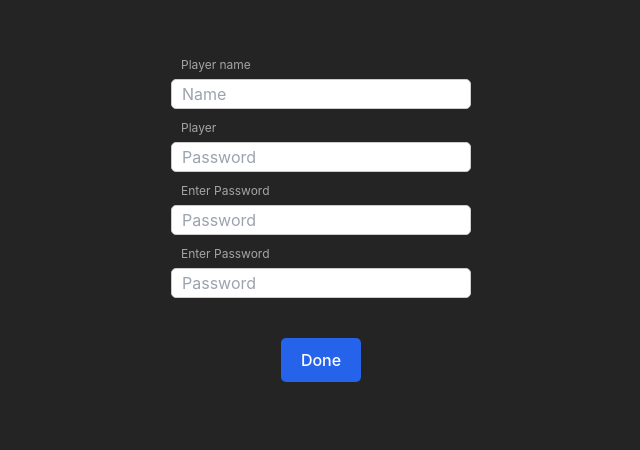
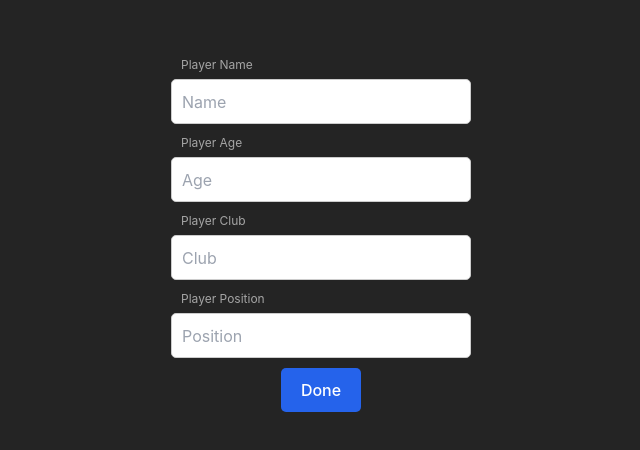
Before and after one commit to LennyMalcolm0/Firebase-practice, a React (Vite) app: page /add-player in a window 1280 px wide. Shown: the part 166-616 px from the top of the page, without its empty margins (319-959 px from the left). Built offline with nearby package versions, Linux system fonts and the light colour scheme; no server answers.

Commit message:
Completed Add Players page

```diff
--- a/src/App.css
+++ b/src/App.css
@@ -99,6 +99,8 @@ form {
 
 .form-input {
   display: block;
+  height: 45px;
+  width: 300px;
   margin-bottom: 10px;
   padding: 10px;
   width: 300px;
@@ -107,10 +109,9 @@ form {
   font-size: 16px;
 }
 
-.form-submit, .logout {
+.form-submit, .button {
   width: fit-content;
   padding: 10px 20px;
-  margin: 30px 0;
   background-color: #2563EB;
   border: none;
   border-radius: 5px;
--- a/src/firebase.tsx
+++ b/src/firebase.tsx
@@ -1,6 +1,6 @@
 import { initializeApp } from "firebase/app";
 import { getAnalytics } from "firebase/analytics";
-import { getFirestore } from 'firebase/firestore'
+import { collection, getFirestore } from 'firebase/firestore'
 import { getAuth } from 'firebase/auth';
 
 const firebaseConfig = {
@@ -20,3 +20,5 @@ const app = initializeApp(firebaseConfig);
 const analytics = getAnalytics(app);
 export const database = getFirestore();
 export const auth = getAuth();
+
+export const collectionRef = collection(database, 'Players');
--- a/src/pages/addPlayer.tsx
+++ b/src/pages/addPlayer.tsx
@@ -1,25 +1,55 @@
 import { Link } from 'react-router-dom';
 import { typing } from '../components/generalFunctions';
+import { addDoc, serverTimestamp } from 'firebase/firestore';
+import { collectionRef } from '../firebase';
+import React from 'react';
 
 const AddPlayer = () => {
+    function addPlayer(e: React.FormEvent<HTMLFormElement>) {
+        e.preventDefault();
+        const addPlayerForm= document.querySelector('.add-player-form') as HTMLElement;
+        addPlayerForm.classList.add("animate-pulse");
+
+        const inputsData: NodeListOf<HTMLInputElement> = document.querySelectorAll('.add-player-form input');
+        const returnToHomePage = document.querySelector('.home-link') as HTMLElement;
+
+        addDoc(collectionRef, {
+            name: inputsData[0].value.toString(),
+            age: Number(inputsData[1].value),
+            club: inputsData[2].value.toString(),
+            position: inputsData[3].value.toString(),
+            createdAt: serverTimestamp()
+        })
+        .then(() => {
+            inputsData.forEach(inputData => {
+                inputData.value = "";
+            })
+            addPlayerForm.classList.remove("animate-pulse");
+            returnToHomePage.click();
+        })
+        .catch(err => {
+            addPlayerForm.classList.remove("animate-pulse");
+        })
+    }
+
     return (
         <div>
             <div className="form-container">
-                <form className='login-form'>
-                    <label>Player name</label>
+                <form className='add-player-form' onSubmit={(e) => addPlayer(e)}>
+                    <label>Player Name</label>
                     <input type="text" onInput={typing} placeholder="Name" className="form-input username-input"/>
 
-                    <label>Player</label>
-                    <input type="password" onInput={typing} placeholder="Password" className="form-input password-input"/>
+                    <label>Player Age</label>
+                    <input type="number" onInput={typing} placeholder="Age" className="form-input password-input"/>
 
-                    <label>Enter Password</label>
-                    <input type="password" onInput={typing} placeholder="Password" className="form-input password-input"/>
+                    <label>Player Club</label>
+                    <input type="text" onInput={typing} placeholder="Club" className="form-input password-input"/>
 
-                    <label>Enter Password</label>
-                    <input type="password" onInput={typing} placeholder="Password" className="form-input password-input"/>
+                    <label>Player Position</label>
+                    <input type="text" onInput={typing} placeholder="Position" className="form-input password-input"/>
 
-                    <button type="submit" className="form-submit">Done</button>
-                    <Link to="/" className="link-home"></Link>
+                    <button type="submit" className="form-submit mt-[20px] ">Done</button>
+                    <Link to="/" className="home-link"></Link>
                 </form>
             </div>
         </div>
--- a/src/pages/home.tsx
+++ b/src/pages/home.tsx
@@ -3,8 +3,10 @@ import {
   collection, addDoc, deleteDoc, doc , onSnapshot, query, where, orderBy, serverTimestamp, updateDoc
 } from "@firebase/firestore";
 import { database } from '../firebase'
+import { collectionRef } from '../firebase';
 import { auth } from '../firebase'
-import { createUserWithEmailAndPassword, signInWithEmailAndPassword, signOut, onAuthStateChanged } from 'firebase/auth'
+import { signOut } from 'firebase/auth'
+import { Link } from 'react-router-dom';
 
 const Home = () => {
     interface player{
@@ -16,10 +18,9 @@ const Home = () => {
       name?: string
     }
     const [playersInfo, setPlayersInfo] = useState<player[]>([]);
-    const [loadedPlayersInfo, setLoadedPlayersInfo]= useState<boolean>(false);
+    const [loading, setLoading]= useState<boolean>(true);
 
-    const collectionReference = collection(database, 'Players');
-    const marriedPlayers = query(collectionReference, orderBy("createdAt"))
+    const marriedPlayers = query(collectionRef, orderBy("position", "desc"))
 
     useEffect(() => {
         onSnapshot(marriedPlayers, (snapshot) => {
@@ -28,26 +29,9 @@ const Home = () => {
                 newPlayersInfo.push({ ...document.data(), id: document.id })
             })
             setPlayersInfo(newPlayersInfo);
-            setLoadedPlayersInfo(true);
+            setLoading(false);
         })
     }, [])
-
-    function addPlayer() {
-        const inputsData = document.querySelectorAll('input');
-
-        addDoc(collectionReference, {
-            name: inputsData[0].value.toString(),
-            age: Number(inputsData[1].value),
-            married: inputsData[2].value.toLowerCase() === "single" ? false : true,
-            club: inputsData[3].value.toString(),
-            createdAt: serverTimestamp()
-        })
-        .then(() => {
-            inputsData.forEach(inputData => {
-            inputData.value = ""
-            })
-        })
-    }
 
     function deletePlayer() {
         const playerID = document.querySelector('.delete-player input') as HTMLInputElement;
@@ -71,10 +55,13 @@ const Home = () => {
         })
     }
 
+    const goToLoginPage= document.querySelector('.login-link') as HTMLElement;
     function logoutUser () {
+        setLoading(true);
         signOut(auth)
         .then(() => {
-            console.log("User signed out")
+            console.log("User signed out");
+            goToLoginPage.click();
         })
         .catch(err => {
             console.log(err)
@@ -83,7 +70,8 @@ const Home = () => {
 
     return (
         <div className="px-[20px] ">
-            <button className="logout" onClick={logoutUser}>Log out</button>
+            <button className="button logout" onClick={logoutUser}>Log out</button>
+            <Link to="/login" className="login-link"></Link>
 
             <h1 className="mt-[40px] mb-[50px] font-bold text-blue-600 ">Emmy's Team</h1>
             <div className="flex mb-[30px] px-[50px] font-bold text-[18px] ">
@@ -101,7 +89,9 @@ const Home = () => {
                 </div>
             </div>
 
-            {loadedPlayersInfo ?
+            {loading ? <div className="animate-pulse h-screen w-screen fixed top-0 bg-[#202123] "></div> : <></>}
+
+            {!loading ?
                 playersInfo.map((player) => (
                     <div key={player.id} className="flex mb-[10px] px-[50px] py-[10px] bg-yellow-500 rounded text-white capitalize font-semibold ">
                         <div className="w-[200px] ">
@@ -118,10 +108,10 @@ const Home = () => {
                         </div>
                     </div>
                 )) :
-                <div className="animate-pulse h-screen w-screen fixed top-0 bg-[#202123] "></div>
+                <></>
             }
 
-            <button className="mt-[30px] add-player ">Add Player</button>
+            <Link to="/add-player"><button className="add-player text-white mt-[30px] ">Add Player</button></Link>
         </div>
     );
 }
--- a/src/pages/login.tsx
+++ b/src/pages/login.tsx
@@ -18,7 +18,7 @@ const Login = () => {
         signInForm.classList.add("animate-pulse");
 
         const signInFormInputs = document.querySelectorAll('.login-form input');
-        const goToHomePage = document.querySelector('.link-home') as HTMLElement;
+        const goToHomePage = document.querySelector('.home-link') as HTMLElement;
 
         const emailInput = signInFormInputs[0] as HTMLInputElement;
         const passwordInput = signInFormInputs[1] as HTMLInputElement;
@@ -54,10 +54,10 @@ const Login = () => {
 
                     {validUser ? <></> : <div className="invalid-credentials">Enter valid login details Or sign up if you don't have an account</div>}
 
-                    <button type="submit" className="form-submit">Login</button>
-                    <Link to="/" className="link-home"></Link>
+                    <button type="submit" className="form-submit mt-[30px] ">Login</button>
+                    <Link to="/" className="home-link"></Link>
 
-                    <div className='links'>
+                    <div className='links mt-[20px] '>
                         <Link to="/forgot-password" className="form-link forgot-password-link">Forgot Password?</Link>
                         <Link to='/create-account' className="form-link create-account-link">Create Account</Link>
                     </div>
```
